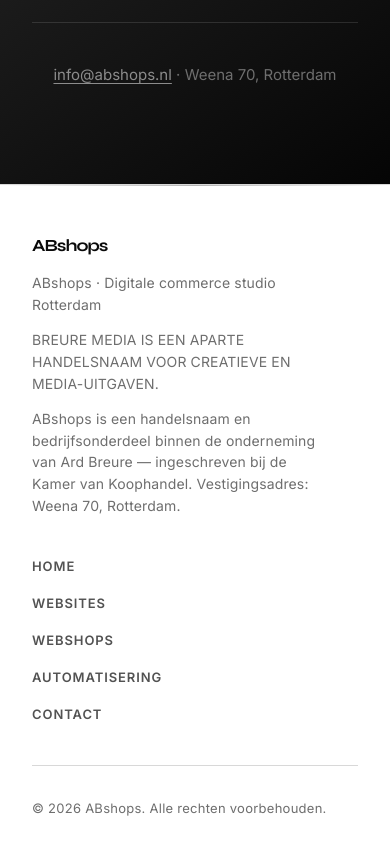
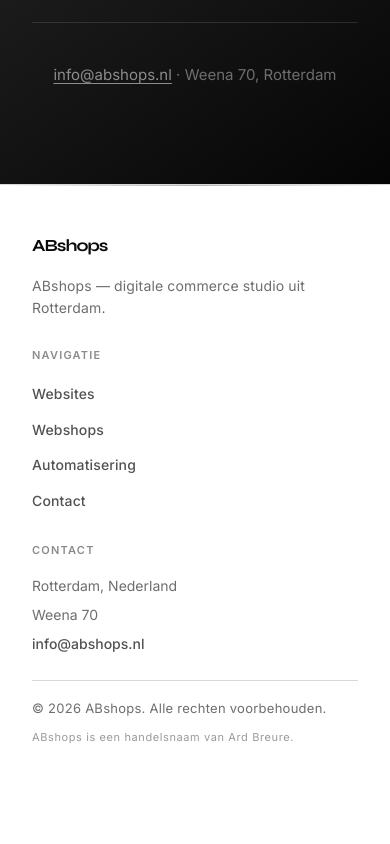
Before and after one commit to ardrotterdam/abshops, a plain HTML site: page index.html in a window 390 px wide. Shown: the part 6483-7327 px from the top of the page. After the commit the page ends 7253 px from the top, so only its background shows below. Drawn offline with Linux system fonts and the light colour scheme.

Commit message:
Herstructureer footer voor betere premium layout en balans

```diff
--- a/i18n.js
+++ b/i18n.js
@@ -54,19 +54,23 @@
     };
 
     DICT.nl.footer = {
-        tagline: 'ABshops · Digitale commerce studio Rotterdam',
-        brandTrade:
-            'Breure Media is een aparte handelsnaam voor creatieve en media-uitgaven.',
-        legal:
-            'ABshops is een handelsnaam en bedrijfsonderdeel binnen de onderneming van Ard Breure — ingeschreven bij de Kamer van Koophandel. Vestigingsadres: Weena 70, Rotterdam.',
+        tagline: 'ABshops — digitale commerce studio uit Rotterdam.',
+        navLabel: 'Navigatie',
+        navAria: 'Footernavigatie',
+        contactLabel: 'Contact',
+        contactCity: 'Rotterdam, Nederland',
+        contactStreet: 'Weena 70',
+        tradeLine: 'ABshops is een handelsnaam van Ard Breure.',
         rights: '© 2026 ABshops. Alle rechten voorbehouden.'
     };
     DICT.en.footer = {
-        tagline: 'ABshops · Digital commerce studio Rotterdam',
-        brandTrade:
-            'Breure Media is a separate trade name for creative publishing and media work.',
-        legal:
-            'ABshops is a trade name operating within Ard Breure’s business (KvK registered). Address: Weena 70, Rotterdam.',
+        tagline: 'ABshops — digital commerce studio based in Rotterdam.',
+        navLabel: 'Navigation',
+        navAria: 'Footer navigation',
+        contactLabel: 'Contact',
+        contactCity: 'Rotterdam, Netherlands',
+        contactStreet: 'Weena 70',
+        tradeLine: 'ABshops is a trade name of Ard Breure.',
         rights: '© 2026 ABshops. All rights reserved.'
     };
 
--- a/index.html
+++ b/index.html
@@ -347,25 +347,36 @@
 
     <footer class="footer">
         <div class="footer-container">
-            <div class="footer-brand">
+            <div class="footer-main">
+                <div class="footer-col-brand">
                     <a href="index.html" class="logo" data-i18n="nav.logoAria" data-i18n-suppress-text="true" data-i18n-attr="aria-label" aria-label="ABshops">
                         <span class="logo-lockup" aria-hidden="true">
                             <span class="logo-name">ABshops</span>
                         </span>
                     </a>
-                <p data-i18n="footer.tagline">ABshops · Digitale commerce studio Rotterdam</p>
-                <p class="footer-brand-trade" data-i18n="footer.brandTrade">Breure Media is een aparte handelsnaam voor creatieve en media-uitgaven.</p>
-                <p class="footer-legal" data-i18n="footer.legal">ABshops is een handelsnaam en bedrijfsonderdeel binnen de onderneming van Ard Breure — ingeschreven bij de Kamer van Koophandel. Vestigingsadres: Weena 70, Rotterdam.</p>
+                    <p class="footer-tagline" data-i18n="footer.tagline">ABshops — digitale commerce studio uit Rotterdam.</p>
                 </div>
-            <div class="footer-links">
-                <a href="index.html" data-i18n="nav.home">Home</a>
-                <a href="websites.html" data-i18n="nav.websites">Websites</a>
-                <a href="webshops.html" data-i18n="nav.webshops">Webshops</a>
-                <a href="ai-oplossingen.html" data-i18n="nav.ai">Automatisering</a>
-                <a href="contact.html" data-i18n="nav.contact">Contact</a>
+                <nav class="footer-col-nav" data-i18n="footer.navAria" data-i18n-suppress-text="true" data-i18n-attr="aria-label" aria-label="Footernavigatie">
+                    <p class="footer-col-label" data-i18n="footer.navLabel">Navigatie</p>
+                    <ul class="footer-nav-list">
+                        <li><a href="websites.html" data-i18n="nav.websites">Websites</a></li>
+                        <li><a href="webshops.html" data-i18n="nav.webshops">Webshops</a></li>
+                        <li><a href="ai-oplossingen.html" data-i18n="nav.ai">Automatisering</a></li>
+                        <li><a href="contact.html" data-i18n="nav.contact">Contact</a></li>
+                    </ul>
+                </nav>
+                <div class="footer-col-contact">
+                    <p class="footer-col-label" data-i18n="footer.contactLabel">Contact</p>
+                    <address class="footer-address">
+                        <p data-i18n="footer.contactCity">Rotterdam, Nederland</p>
+                        <p data-i18n="footer.contactStreet">Weena 70</p>
+                        <p><a href="mailto:info@abshops.nl" class="footer-mail">info@abshops.nl</a></p>
+                    </address>
+                </div>
             </div>
             <div class="footer-bottom">
-                <p data-i18n="footer.rights">&copy; 2026 ABshops. Alle rechten voorbehouden.</p>
+                <p class="footer-copyright" data-i18n="footer.rights">&copy; 2026 ABshops. Alle rechten voorbehouden.</p>
+                <p class="footer-trade-line" data-i18n="footer.tradeLine">ABshops is een handelsnaam van Ard Breure.</p>
             </div>
         </div>
     </footer>
--- a/styles.css
+++ b/styles.css
@@ -1878,22 +1878,6 @@
     background: linear-gradient(145deg, #14151c 0%, #0a0b10 50%, #14151c 100%);
 }
 
-.footer-legal {
-    font-size: 0.75rem;
-    line-height: 1.55;
-    color: var(--gray-500);
-    max-width: 36rem;
-    margin-top: 0.85rem;
-}
-
-.footer-brand-trade {
-    font-size: 0.6875rem;
-    letter-spacing: 0.06em;
-    text-transform: uppercase;
-    color: var(--gray-400);
-    margin-top: 0.35rem;
-}
-
 html[data-theme="dark"] .stat-number {
     color: var(--gray-900);
 }
@@ -2043,7 +2027,7 @@
 
 /* Footer */
 .footer {
-    padding: clamp(3.5rem, 8vw, 5rem) 3rem 2.25rem;
+    padding: clamp(2.6rem, 5.5vw, 3.75rem) 3rem 1.5rem;
     background: var(--white);
     border-top: 1px solid var(--gray-200);
     transition: var(--transition);
@@ -2064,76 +2048,135 @@
 .footer-container {
     max-width: 1320px;
     margin: 0 auto;
+    display: flex;
+    flex-direction: column;
+    gap: clamp(1.5rem, 3.5vw, 2.25rem);
+}
+
+.footer-main {
     display: grid;
-    grid-template-columns: 1fr auto;
-    grid-template-areas:
-        "brand links"
-        "bottom bottom";
-    gap: 2.5rem 3rem;
+    grid-template-columns: repeat(3, minmax(0, 1fr));
+    gap: clamp(1.75rem, 4vw, 3rem);
     align-items: start;
 }
 
-.footer-brand {
-    grid-area: brand;
-    margin-bottom: 0;
-}
-
-.footer-brand p {
+.footer-col-brand {
+    min-width: 0;
+}
+
+.footer-tagline {
     color: var(--gray-500);
     font-size: 0.875rem;
-    margin-top: 0.85rem;
-    max-width: 18rem;
+    margin-top: 1rem;
+    max-width: 22rem;
+    line-height: 1.6;
+    letter-spacing: 0.01em;
+}
+
+.footer-col-label {
+    font-size: 0.6875rem;
+    font-weight: 600;
+    letter-spacing: 0.11em;
+    text-transform: uppercase;
+    color: var(--gray-400);
+    margin: 0 0 1rem;
+}
+
+.footer-nav-list {
+    list-style: none;
+    margin: 0;
+    padding: 0;
+    display: flex;
+    flex-direction: column;
+    gap: 0.6rem;
+}
+
+.footer-nav-list a {
+    color: var(--gray-600);
+    text-decoration: none;
+    font-size: 0.875rem;
+    font-weight: 500;
+    letter-spacing: 0.01em;
+    transition: color 0.25s var(--ease-out);
+}
+
+.footer-nav-list a:hover {
+    color: var(--black);
+}
+
+.footer-address {
+    font-style: normal;
+    margin: 0;
+}
+
+.footer-address p {
+    margin: 0 0 0.45rem;
+    color: var(--gray-500);
+    font-size: 0.875rem;
     line-height: 1.55;
-    letter-spacing: 0.01em;
-}
-
-.footer-links {
-    grid-area: links;
+}
+
+.footer-address p:last-child {
+    margin-bottom: 0;
+}
+
+.footer-mail {
+    display: inline-block;
+    color: var(--gray-600);
+    text-decoration: none;
+    font-size: 0.875rem;
+    font-weight: 500;
+    border-bottom: 1px solid transparent;
+    transition:
+        color 0.25s var(--ease-out),
+        border-color 0.25s var(--ease-out);
+}
+
+.footer-mail:hover {
+    color: var(--black);
+    border-bottom-color: var(--gray-300);
+}
+
+html[data-theme="dark"] .footer-mail:hover {
+    border-bottom-color: var(--gray-600);
+}
+
+.footer-bottom {
     display: flex;
     flex-wrap: wrap;
-    gap: 0.5rem 1.75rem;
-    margin-bottom: 0;
-    justify-content: flex-end;
-    align-items: center;
-}
-
-.footer-links a {
-    color: var(--gray-600);
-    text-decoration: none;
-    font-size: 0.8125rem;
-    font-weight: 600;
-    letter-spacing: 0.07em;
-    text-transform: uppercase;
-    transition: color 0.25s var(--ease-out);
-}
-
-.footer-links a:hover {
-    color: var(--black);
-}
-
-.footer-bottom {
-    grid-area: bottom;
-    padding-top: 2rem;
+    justify-content: space-between;
+    align-items: baseline;
+    gap: 0.65rem 2rem;
+    padding-top: clamp(1.1rem, 2.5vw, 1.5rem);
     border-top: 1px solid var(--gray-200);
 }
 
-.footer-bottom p {
+.footer-copyright {
     color: var(--gray-500);
     font-size: 0.8125rem;
     letter-spacing: 0.02em;
+    margin: 0;
+}
+
+.footer-trade-line {
+    margin: 0;
+    font-size: 0.6875rem;
+    line-height: 1.45;
+    letter-spacing: 0.055em;
+    color: var(--gray-400);
+    opacity: 0.88;
+    max-width: 28rem;
+    text-align: right;
 }
 
 @media (max-width: 768px) {
-    .footer-container {
+    .footer-main {
         grid-template-columns: 1fr;
-        grid-template-areas:
-            "brand"
-            "links"
-            "bottom";
-    }
-
-    .footer-links {
-        justify-content: flex-start;
+        gap: 1.75rem;
+    }
+
+    .footer-trade-line {
+        text-align: left;
     }
 }
 
@@ -2422,9 +2465,8 @@
         gap: 3rem;
     }
 
-    .footer-links {
+    .footer-bottom {
         flex-direction: column;
-        gap: 1rem;
         align-items: flex-start;
     }
 
```
Also changed, not shown: ai-oplossingen.html (+22 -11 lines), bedankt.html (+22 -11 lines), contact.html (+22 -11 lines), webshops.html (+22 -11 lines), websites.html (+22 -11 lines). Lines whose indentation alone changed are shown as unchanged.
